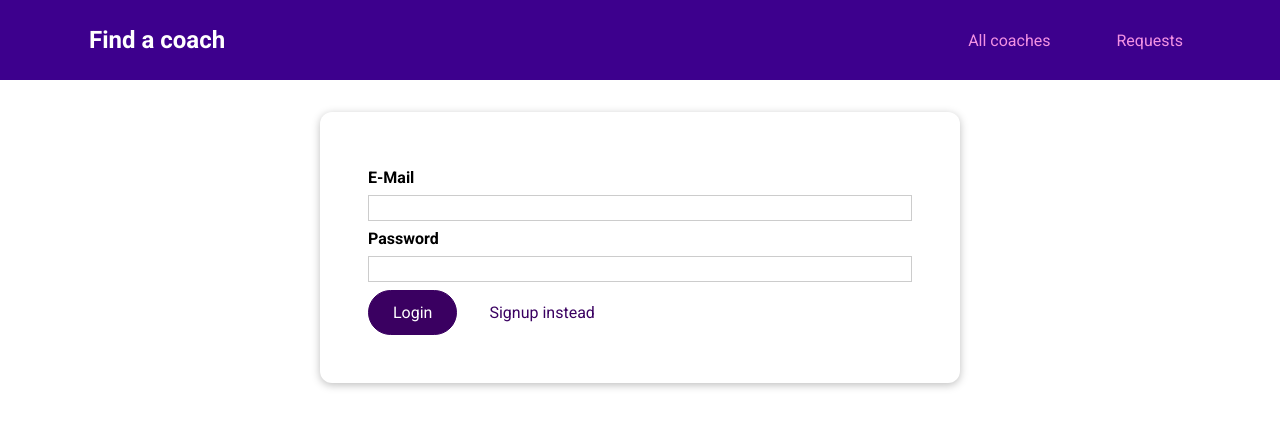
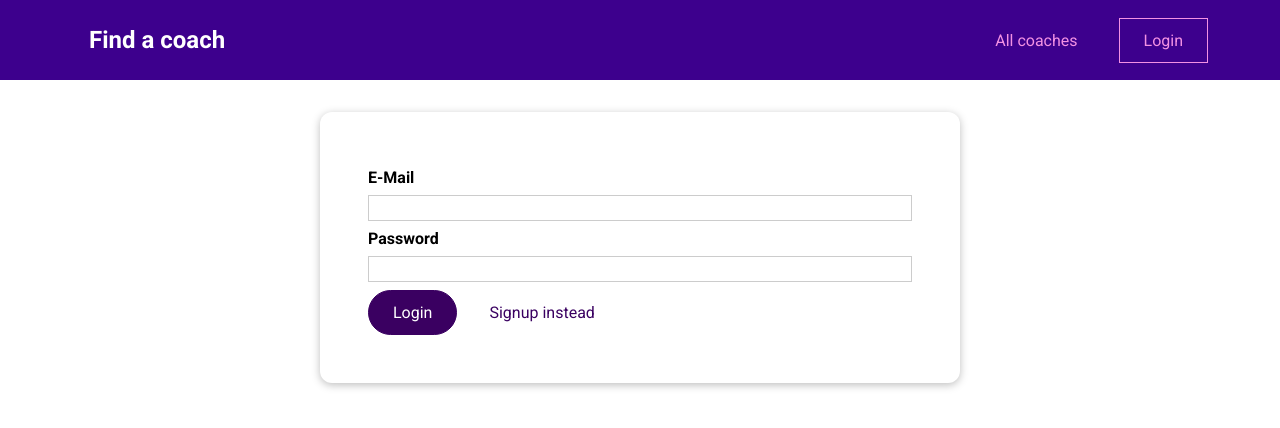
Before and after one commit to ikikika/vue, a Vue app in the folder find-a-coach/: page /auth in a window 1280 px wide. Shown: the top 428 px of the page. Built offline with nearby package versions, Linux system fonts and the light colour scheme.

Commit message:
update ui based on auth state

```diff
--- a/find-a-coach/src/components/layout/TheHeader.vue
+++ b/find-a-coach/src/components/layout/TheHeader.vue
@@ -8,13 +8,27 @@
                 <li>
                     <router-link to="/coaches">All coaches</router-link>
                 </li>
-                <li>
+                <li v-if="isLoggedIn">
                     <router-link to="/requests">Requests</router-link>
+                </li>
+                <li v-else>
+                    <router-link to="/auth">Login</router-link>
                 </li>
             </ul>
         </nav>
     </header>
 </template>
+
+
+<script>
+export default {
+    computed: {
+        isLoggedIn() {
+            return this.$store.getters.isAuthenticated;
+        }
+    },
+}
+</script>
 
 <style scoped>
 header {
--- a/find-a-coach/src/pages/auth/UserAuth.vue
+++ b/find-a-coach/src/pages/auth/UserAuth.vue
@@ -78,8 +78,8 @@ export default {
                 } else {
                     await this.$store.dispatch('signup', actionPayload);
                 }
-                // const redirectUrl = '/' + (this.$route.query.redirect || 'coaches');
-                // this.$router.replace(redirectUrl);
+                const redirectUrl = '/' + (this.$route.query.redirect || 'coaches');
+                this.$router.replace(redirectUrl);
             } catch (err) {
                 this.error = err.message || 'Failed to authenticate, try later.';
             }
--- a/find-a-coach/src/pages/coaches/CoachList.vue
+++ b/find-a-coach/src/pages/coaches/CoachList.vue
@@ -11,7 +11,10 @@
             <base-card>
                 <div class="controls">
                     <base-button mode="outline" @click="loadCoaches(true)">Refresh</base-button>
-                    <base-button v-if="!isCoach && !isLoading" link to="/register">Register as Coach</base-button>
+                    <base-button link to="/auth" v-if="!isLoggedIn">Login to Register as Coach
+                    </base-button>
+                    <base-button v-if="isLoggedIn && !isCoach && !isLoading" link to="/register">Register as Coach
+                    </base-button>
                 </div>
                 <div v-if="isLoading">
                     <base-spinner></base-spinner>
@@ -45,6 +48,9 @@ export default {
         };
     },
     computed: {
+        isLoggedIn() {
+            return this.$store.getters.isAuthenticated;
+        },
         isCoach() {
             return this.$store.getters['coaches/isCoach'];
         },
--- a/find-a-coach/src/store/modules/auth/getters.js
+++ b/find-a-coach/src/store/modules/auth/getters.js
@@ -5,4 +5,7 @@ export default {
   token(state) {
     return state.token;
   },
+  isAuthenticated(state) {
+    return !!state.token;
+  },
 };
```
